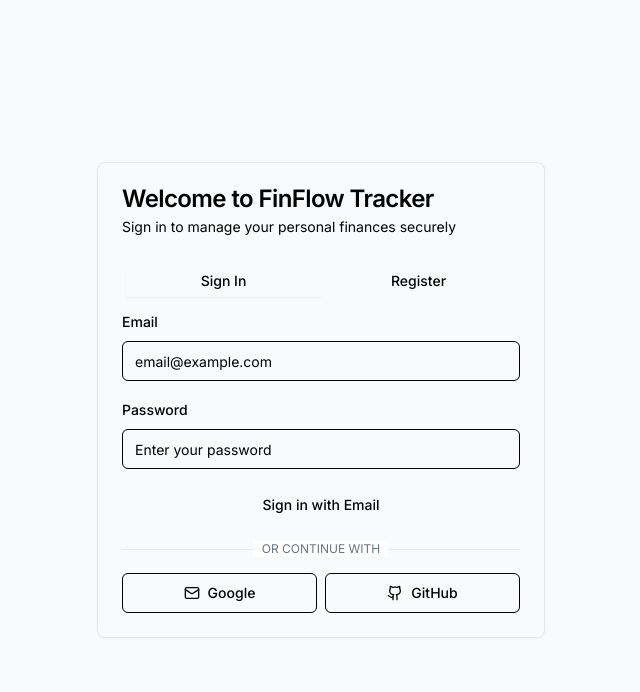
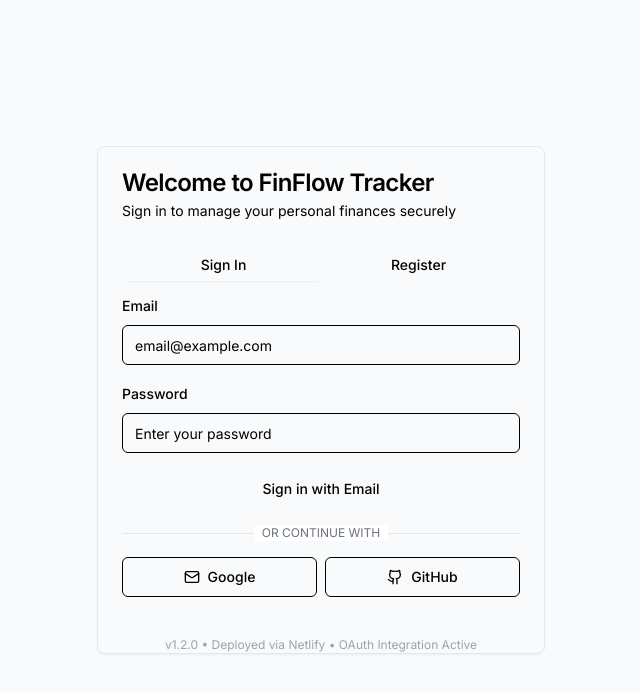
Before and after one commit to Fern-Labs-Open-Source/finflow-tracker, a Next.js app: page /login in a window 1280 px wide. Shown: the top 692 px of the page, without its empty margins (319-959 px from the left). Built offline with nearby package versions, Linux system fonts and the light colour scheme; no server answers.

Commit message:
feat: Add version footer to homepage and login page - v1.2.0
- Added deployment version info to homepage
- Added OAuth status indicator to login page footer
- Testing automated deployment pipeline via Netlify

```diff
--- a/app/login/page.tsx
+++ b/app/login/page.tsx
@@ -279,6 +279,9 @@
             </TabsContent>
           </Tabs>
         </CardContent>
+        <div className="mt-4 text-center text-xs text-gray-400">
+          v1.2.0 • Deployed via Netlify • OAuth Integration Active
+        </div>
       </Card>
     </div>
   )
--- a/app/page.tsx
+++ b/app/page.tsx
@@ -67,6 +67,10 @@
           <div className="mt-8 text-center text-sm text-gray-500">
             Demo account available: username <code className="bg-gray-100 px-2 py-1 rounded">demo</code> password <code className="bg-gray-100 px-2 py-1 rounded">demo123</code>
           </div>
+
+          <div className="mt-4 text-center text-xs text-gray-400">
+            v1.2.0 • Deployed via Netlify • Last updated: {new Date().toLocaleDateString('en-US', { month: 'short', day: 'numeric', year: 'numeric' })}
+          </div>
         </div>
       </main>
     </div>
```
Also changed, not shown: 1 other file (tests, documents, lock files or other folders).
